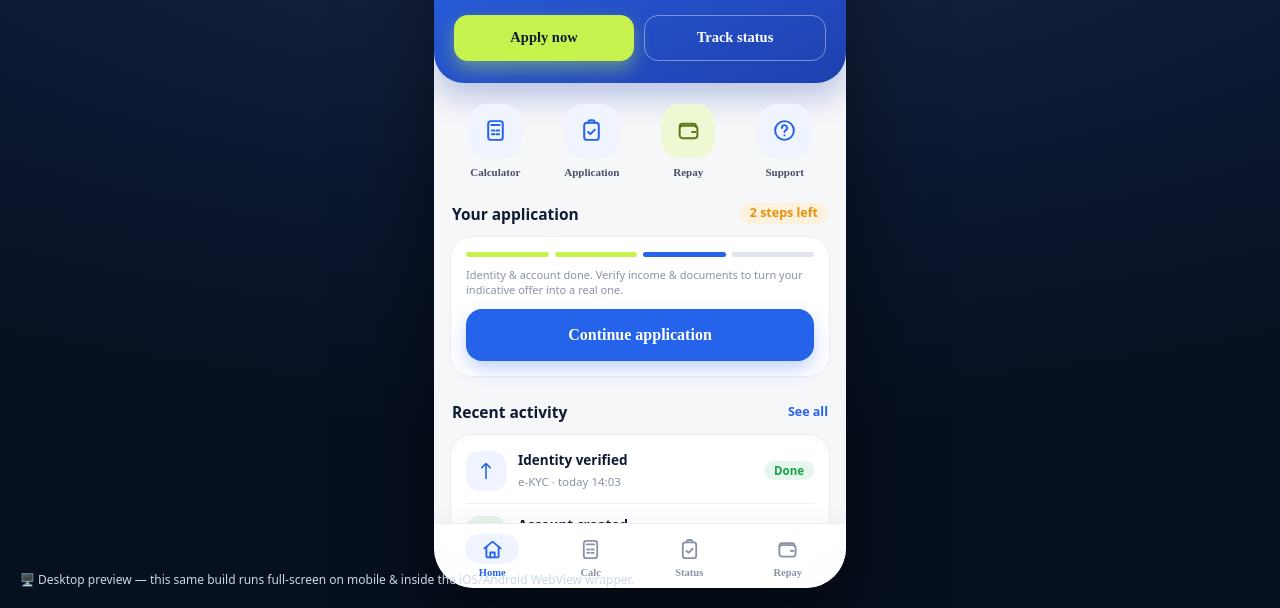
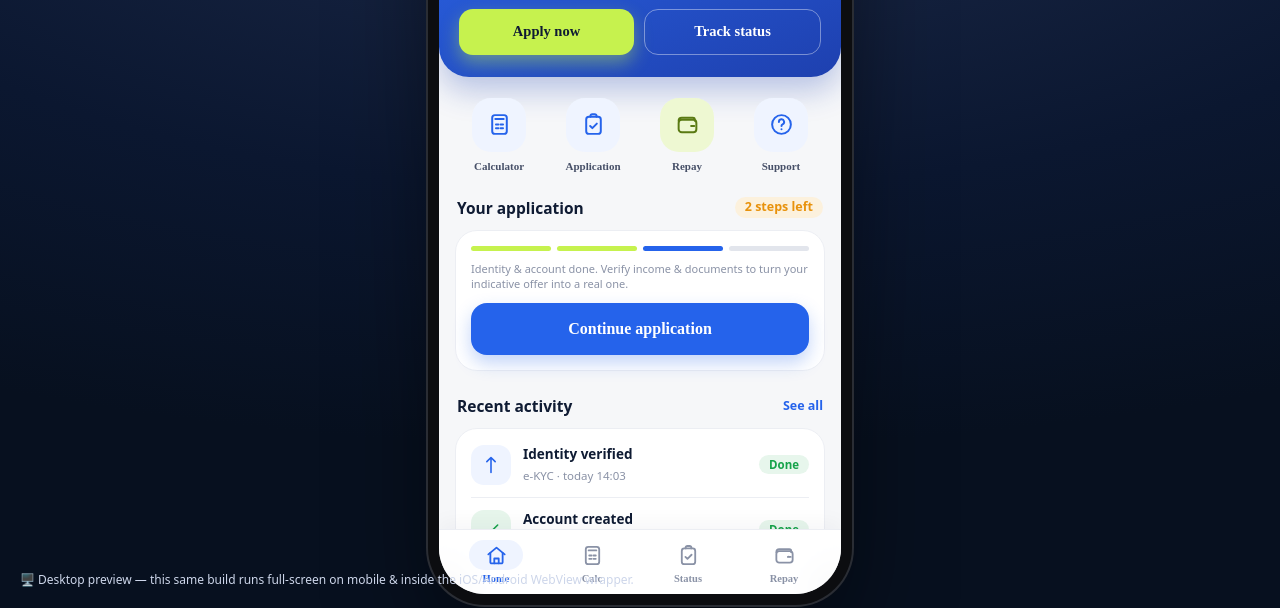
Before and after one commit to kanychar-ai/Sprout-app, a website: page app/index.html in a window 1280 px wide. Shown: the part 192-800 px from the top of the page. Drawn offline with nearby package versions, Linux system fonts and the light colour scheme; a web font is replaced by a local one.

Commit message:
Lock app shell to iPhone 17 Pro screen (402x874) with titanium bezel on desktop

```diff
--- a/app/app.css
+++ b/app/app.css
@@ -31,13 +31,16 @@ body {
     align-items: center;
     justify-content: center;
   }
+  /* Locked to iPhone 17 Pro logical screen: 402 × 874 pt */
   .app-shell {
-    width: 412px;
-    height: min(880px, calc(100dvh - 40px));   /* phone-sized, never taller than viewport */
+    width: 402px;
+    height: min(874px, calc(100dvh - 28px));
+    aspect-ratio: 402 / 874;
     margin: 0;
-    border-radius: 40px;
+    border-radius: 46px;
     overflow: hidden;
-    box-shadow: 0 40px 90px rgba(0,0,0,.5);
+    /* titanium device bezel drawn outside — doesn't shrink the 402pt screen */
+    box-shadow: 0 0 0 11px #0c0d10, 0 0 0 13px #2a2d34, 0 44px 100px rgba(0,0,0,.55);
   }
   .desktop-hint { display: flex !important; }
 }
```
Also changed, not shown: dist/sprout-app.html.
